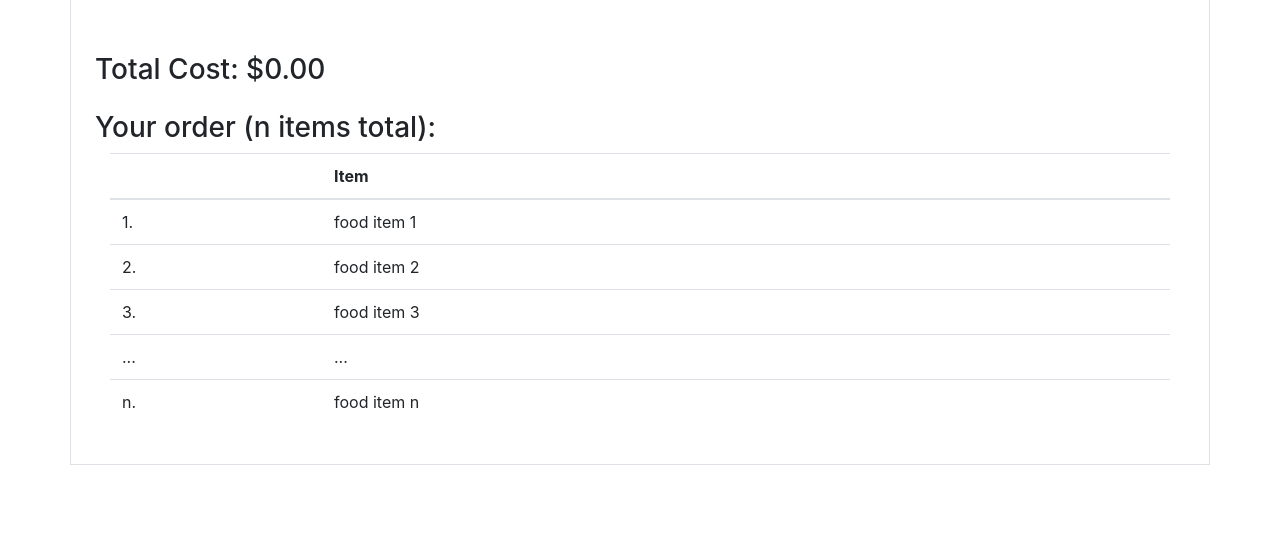
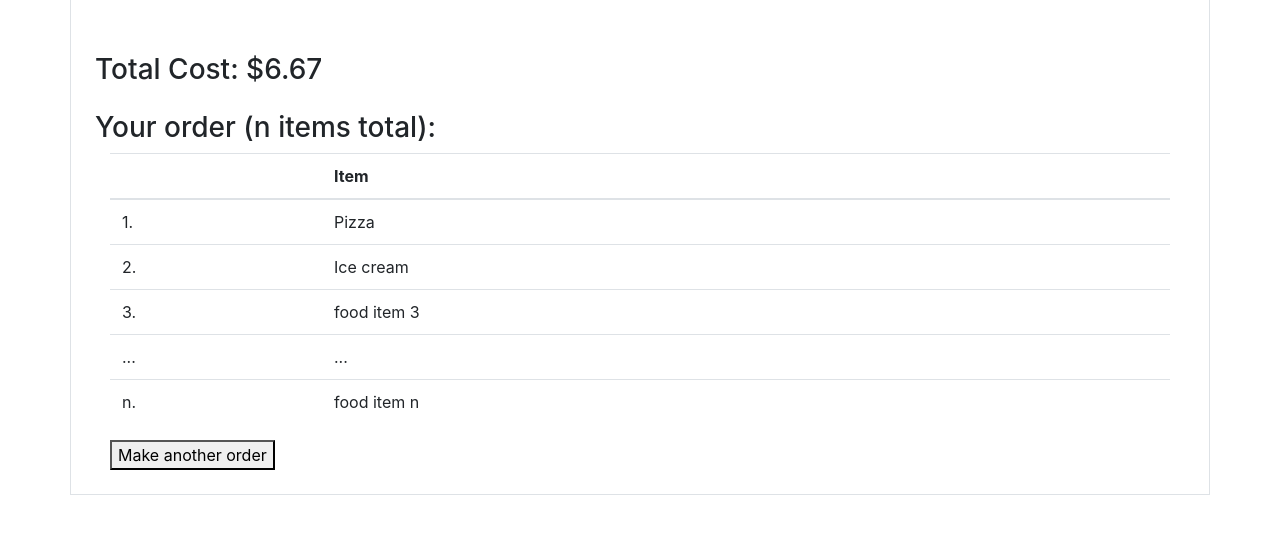
Before and after one commit to Jinhong19/cs326-final-iota, a website: page pages/confirm-order.html in a window 1280 px wide. Shown: the part 122-656 px from the top of the page. Drawn offline with nearby package versions, Linux system fonts and the light colour scheme.

Commit message:
slightly modified order placing HTML

```diff
--- a/pages/confirm-order.html
+++ b/pages/confirm-order.html
@@ -25,7 +25,7 @@
           <br>
           <br>
           <label class="h3">
-            Total Cost: $0.00
+            Total Cost: $6.67
           </label>
           <br>
         </div>
@@ -43,11 +43,11 @@
             <tbody>
               <tr>
                 <td>1.</td>
-                <td>food item 1</td>
+                <td>Pizza</td>
               </tr>
               <tr>
                 <td>2.</td>
-                <td>food item 2</td>
+                <td>Ice cream</td>
               </tr>
               <tr>
                 <td>3.</td>
@@ -63,6 +63,11 @@
               </tr>
             </tbody>
           </table>
+          <a href="http://localhost:8080/place-order.html">
+            <button type="button">
+              Make another order
+            </button>
+          </a>
         </div>
       </div>
     </div>
--- a/pages/incoming-order.js
+++ b/pages/incoming-order.js
@@ -91,6 +91,7 @@ function renderOrders(orders) {
             .prop("type", "button")
             .addClass("order-ready-button btn btn-primary col-3 col-lg-2")
             .text("Ready");
+        // .attr("click", "updateOrders(order.callNumber)")
         var li1 = $("<li>")
             .addClass("list-group-item order-number-and-ready-button")
             .append($("<div>")
@@ -160,10 +161,10 @@ function postData(url, data) {
                         cache: "no-cache",
                         credentials: "same-origin",
                         headers: {
-                            "Content-Type": "application/json",
+                            "Content-Type": "application/json"
                         },
                         redirect: "follow",
-                        body: JSON.stringify(data),
+                        body: JSON.stringify(data)
                     })];
                 case 1:
                     resp = _a.sent();
--- a/tsconfig.json
+++ b/tsconfig.json
@@ -5,6 +5,6 @@
         "declaration": true,
         "outDir": "./pages",
     },
-    "include": ["typescript"],
+    "include": ["typescript", "pages/incoming-order.js", "routes/incoming-order.js"],
     "exclude": ["node_modules"]
 }
--- a/typescript/incoming-order.ts
+++ b/typescript/incoming-order.ts
@@ -40,6 +40,7 @@ function renderOrders(orders) {
             .prop("type", "button")
             .addClass("order-ready-button btn btn-primary col-3 col-lg-2")
             .text("Ready")
+            // .attr("click", "updateOrders(order.callNumber)")
         const li1 = $("<li>")
             .addClass("list-group-item order-number-and-ready-button")
             .append(
@@ -69,7 +70,7 @@ async function updateOrders() {
         const res = await postData(newURL, data)
         const j = await res.json()
         console.log(j)
-        addUpdate(j.order_result)
+        // addUpdate(j.order_result)
     })();
 
 }
```
Also changed, not shown: pages/place-order.html (+6 -4 lines), routes/orders.ts (+70 -0 lines).
